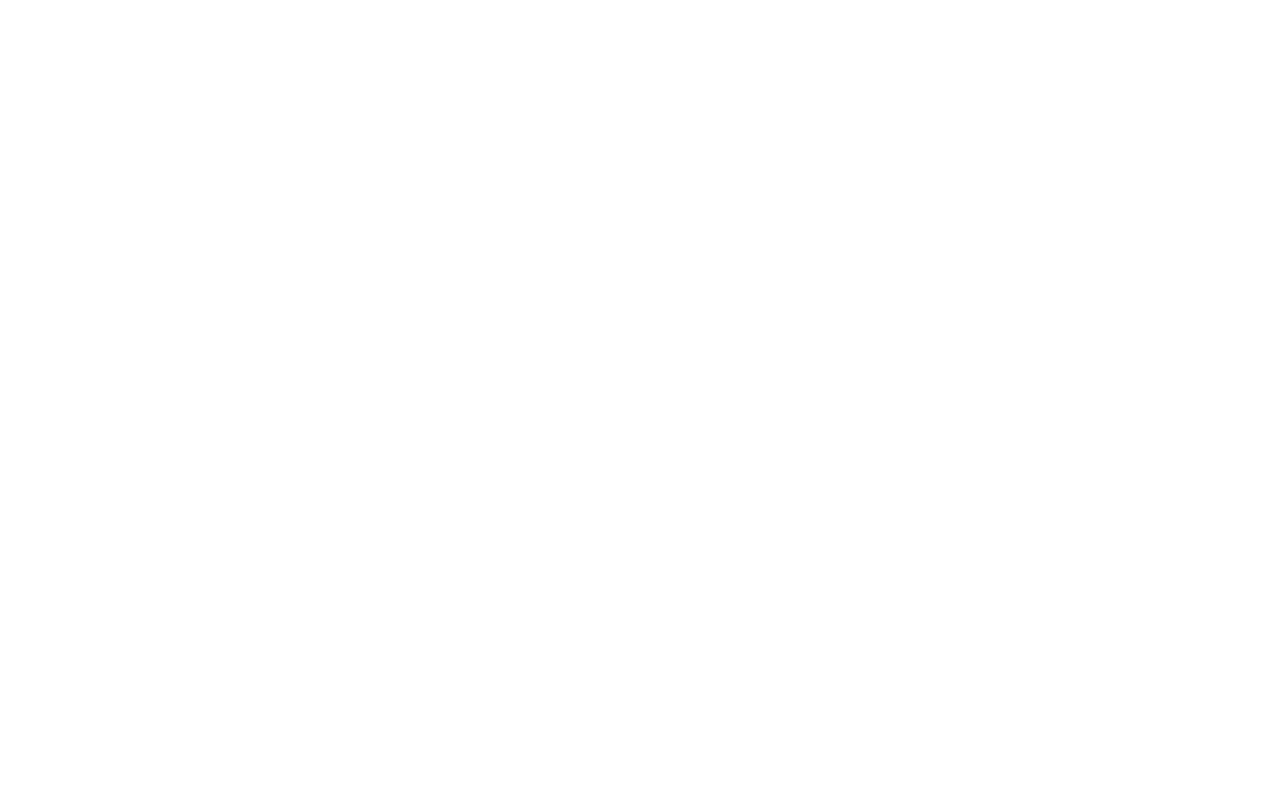
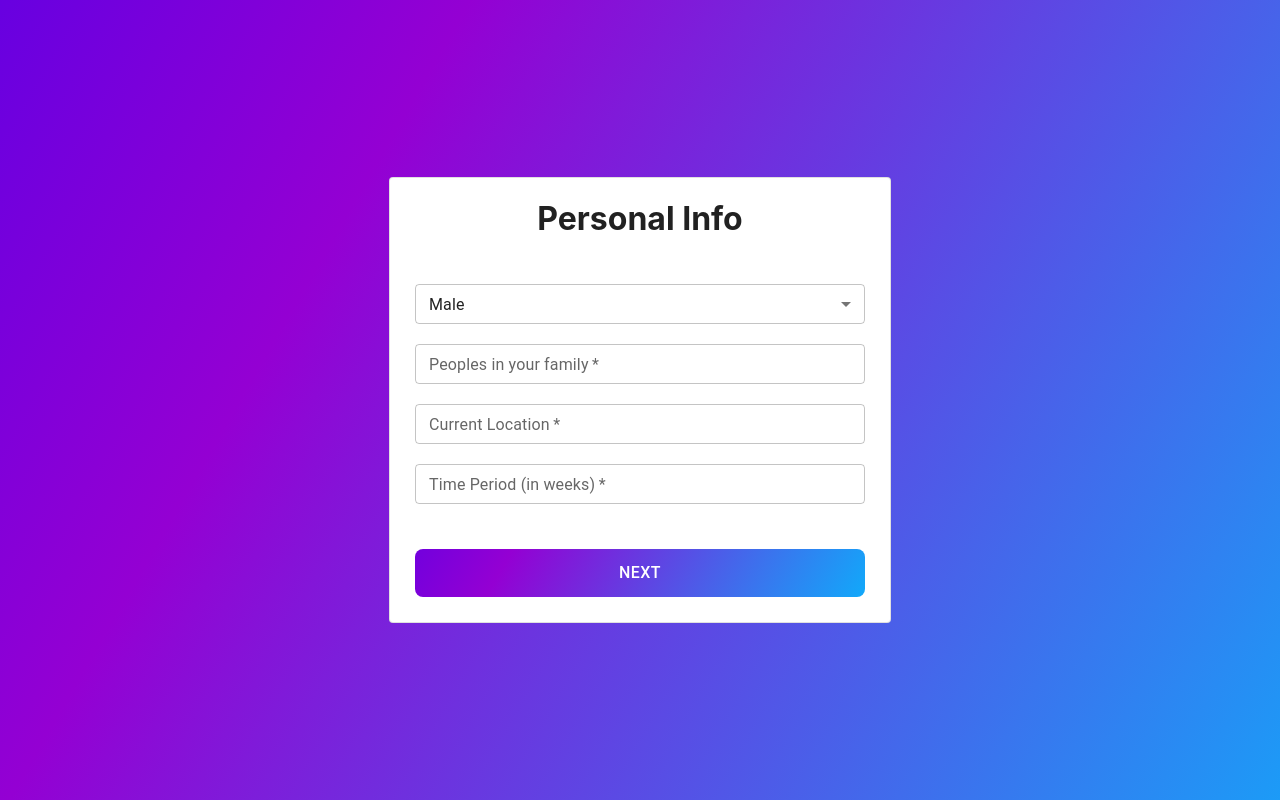
Before and after one commit to NaveenDanj/put-in-shelter, a React (Create React App) app: page /helpwantsignupother in a window 1280 px wide. Before the commit this address had no page. Built offline with nearby package versions, Linux system fonts and the light colour scheme.

Commit message:
added helpwanted other info view

```diff
--- a/src/Router/index.js
+++ b/src/Router/index.js
@@ -1,4 +1,5 @@
 import { BrowserRouter, Routes, Route } from "react-router-dom";
+import HelpWantedOtherInfo from "../Views/HelpWantedOtherInfo";
 import HelpWantedRegister from "../Views/HelpWantedRegister";
 import Home from "../Views/Home";
 
@@ -8,8 +9,8 @@
       <Routes>
             <Route index element={<Home />} />
             <Route path="helpwantsignup" element={<HelpWantedRegister />} />
-            {/* <Route path="contact" element={<Contact />} />
-            <Route path="*" element={<NoPage />} />  */}
+            <Route path="helpwantsignupother" element={<HelpWantedOtherInfo />} />
+            {/* <Route path="*" element={<NoPage />} />  */}
       </Routes>
     </BrowserRouter>
   );
--- /dev/null
+++ b/src/Views/HelpWantedOtherInfo.js
@@ -0,0 +1,116 @@
+import React from 'react'
+import Card from '@mui/material/Card';
+import TextField from '@mui/material/TextField';
+import Button from '@mui/material/Button';
+import Select from '@mui/material/Select';
+import MenuItem from '@mui/material/MenuItem';
+
+function HelpWantedOtherInfo() {
+  return (
+
+    <div className='gradient-background' style={ styles.mainContainer }>
+
+        <Card style={ styles.formContainer} variant="outlined">
+
+            <h1 style={ styles.headerText }>Personal Info</h1>
+
+            <form style={styles.fieldContainer}>
+
+                <Select
+                    labelId="demo-simple-select-label"
+                    id="demo-simple-select"
+                    value={10}
+                    label="Gender"
+                    size='small'
+                >
+                    <MenuItem value={10}>Male</MenuItem>
+                    <MenuItem value={20}>Female</MenuItem>
+                    <MenuItem value={30}>Other</MenuItem>
+                </Select><br />
+
+                <TextField
+                    type={'number'}
+                    id="outlined-error-helper-text"
+                    label="Peoples in your family"
+                    placeholder='Enter number of people in your family'
+                    // helperText="Incorrect entry."
+                    size="small"
+                    required
+                /><br/>
+
+
+                <TextField
+                    id="outlined-error-helper-text"
+                    label="Current Location"
+                    type="text"
+                    placeholder='Enter your current location'
+                    // helperText="Incorrect entry."
+                    size="small"
+                    width="100%"
+                    required
+                /><br />
+
+                <TextField
+                    id="outlined-error-helper-text"
+                    label="Time Period (in weeks)"
+                    type="number"
+                    placeholder='How much time do you want to stay'
+                    // helperText="Incorrect entry."
+                    size="small"
+                    width="100%"
+                    required
+                /><br />
+
+
+                <Button
+                    type="submit"
+                    className="gradient-background" style={{ marginTop : 25 , color : 'white' , fontSize : '1em' , padding : 10 , border : '0px' , borderRadius : 8 }}
+                >
+                    Next
+                </Button>
+
+            </form>
+
+        </Card>
+
+    </div>
+
+  );
+
+}
+
+const styles = {
+
+    mainContainer : {
+        color : 'white',
+        display: 'flex',
+        flexDirection: 'column',
+        justifyContent: 'center',
+        alignItems: 'center',
+        height: '100vh',
+    },
+
+    formContainer : {
+        width : '60%',
+        maxWidth : '500px',
+        // height : '50vh',
+    },
+
+    headerText : {
+        textAlign: 'center',
+        fontWeight : 'bold',
+    },
+
+    fieldContainer : {
+        padding : 25,
+        display : 'flex',
+        flexDirection : 'column',
+        justifyContent : 'center',
+    }
+
+}
+
+
+
+
+export default HelpWantedOtherInfo
```
